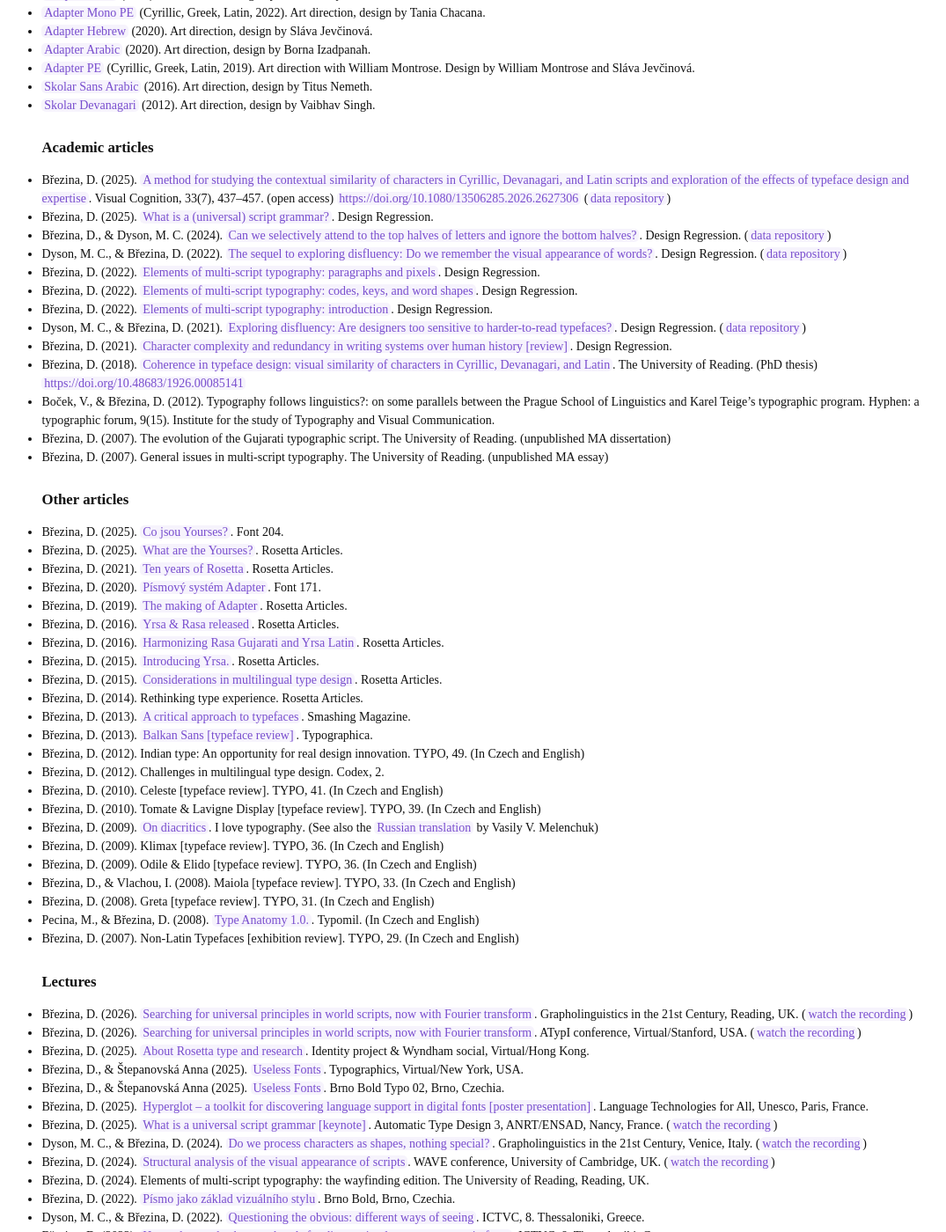
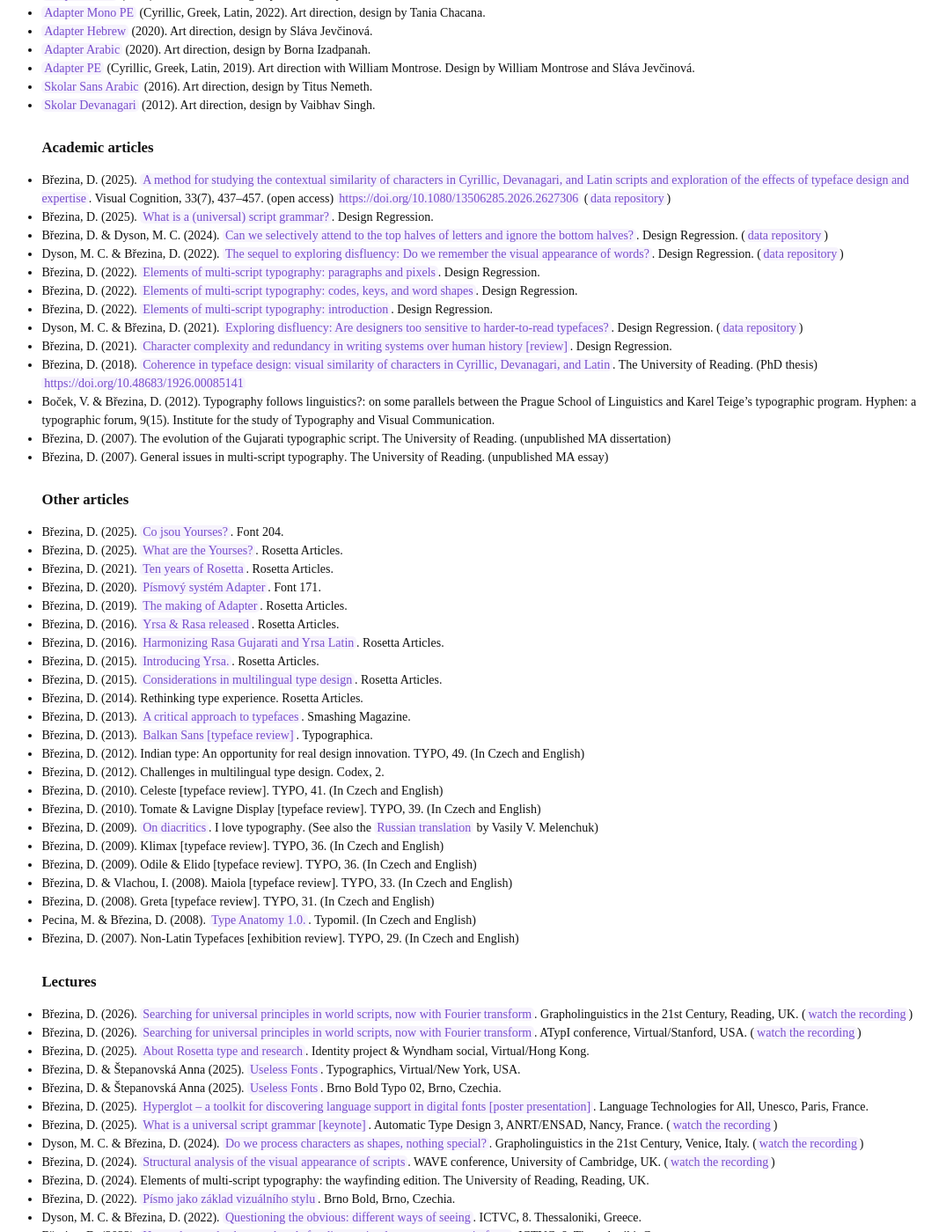
Before and after one commit to MrBrezina/mrbrezina.com, a Jekyll site: the page built from en/README.md, in a window 1280 px wide and 1400 px high, scrolled down 1340 px. Shown: the whole window at 88% size, without its empty margins (87-1162 px from the left). Built offline with Jekyll 4.4.1, drawn with Linux system fonts in a browser that asks for light colours; some web fonts are replaced; some of the changed text lies outside the part shown.

Commit message:
Improved APA formatting

```diff
--- a/_layouts/default.html
+++ b/_layouts/default.html
@@ -71,6 +71,7 @@
     <ul>
       {% for p in cat.items %}
       <li>
+        <!-- format authors -->
         {% assign authors = "" %}
         {% for a in p.authors %}
           {% assign names = a | split: ", " %}
@@ -85,15 +86,48 @@
           {% endif %}
           {% if a == p.authors.first and a == p.authors.last %}
             {% assign authors = name | strip %}
+          {% elsif a == p.authors[-2] %}
+            {% assign authors = name | strip | prepend: authors | append: " & " %}
           {% elsif a != p.authors.last %}
             {% assign authors = name | strip | prepend: authors | append: ", " %}
           {% else %}
-            {% assign authors = name | strip | prepend: "& " | prepend: authors %}
+            {% assign authors = name | strip | prepend: authors %}
           {% endif %}
         {% endfor %}
 
+        <!-- format editors -->
+        {% assign editors = "" %}
+        {% for a in p.editors %}
+          {% assign names = a | split: ", " %}
+          {% assign first_names = names[1] | split: " " %}
+          {% if first_names.size > 0 %}
+            {% assign name = "" %}
+            {% for fn in first_names %}
+              {% assign name = fn | slice: 0 | prepend: name | append: ". "%}
+            {% endfor %}
+            {% assign name = names[0] | prepend: name %}
+          {% else %}
+            {% assign name = names[0] %}
+          {% endif %}
+          {% if a == p.editors.first and a == p.editors.last %}
+            {% assign editors = name | strip %}
+          {% elsif a == p.authors[-2] %}
+            {% assign editors = name | strip | prepend: editors | append: " & " %}
+          {% elsif a != p.editors.last %}
+            {% assign editors = name | strip | prepend: editors | append: ", " %}
+          {% else %}
+            {% assign editors = name | strip | prepend: editors %}
+          {% endif %}
+        {% endfor %}
+        {% if p.editors.size == 1 %}
+          {% assign editors = editors | append: " (Ed.)" %}
+        {% else %}
+          {% assign editors = editors | append: " (Eds.)" %}
+        {% endif %}
+
+        <!-- compile the reference-->
+
         {{ authors }}
-
 
         {% if p.date %}
         ({{ p.date | date: "%Y"}}).
@@ -107,9 +141,15 @@
 
 
         {% if p.publication %}
-        {{ title }}. <em>{{ p.publication }}</em>{% if p.volume %}, <em>{{ p.volume }}</em>{% endif %}{% if p.issue %}({{ p.issue }}){% endif %}{% if p.pages %}, {{p.pages}}{% endif %}.
-        {% else %}
-        <em>{{ title }}</em>.
+          {{ title }}.
+
+          {% if p.editors %}
+          In {{ editors }},
+          {% endif %}
+
+          <em>{{ p.publication }}</em>{% if p.volume %}, <em>{{ p.volume }}</em>{% endif %}{% if p.issue %}({{ p.issue }}){% endif %}{% if p.pages %}, {{p.pages}}{% endif %}.
+          {% else %}
+          <em>{{ title }}</em>.
         {% endif %}
 
         {% if p.publisher %}
```
